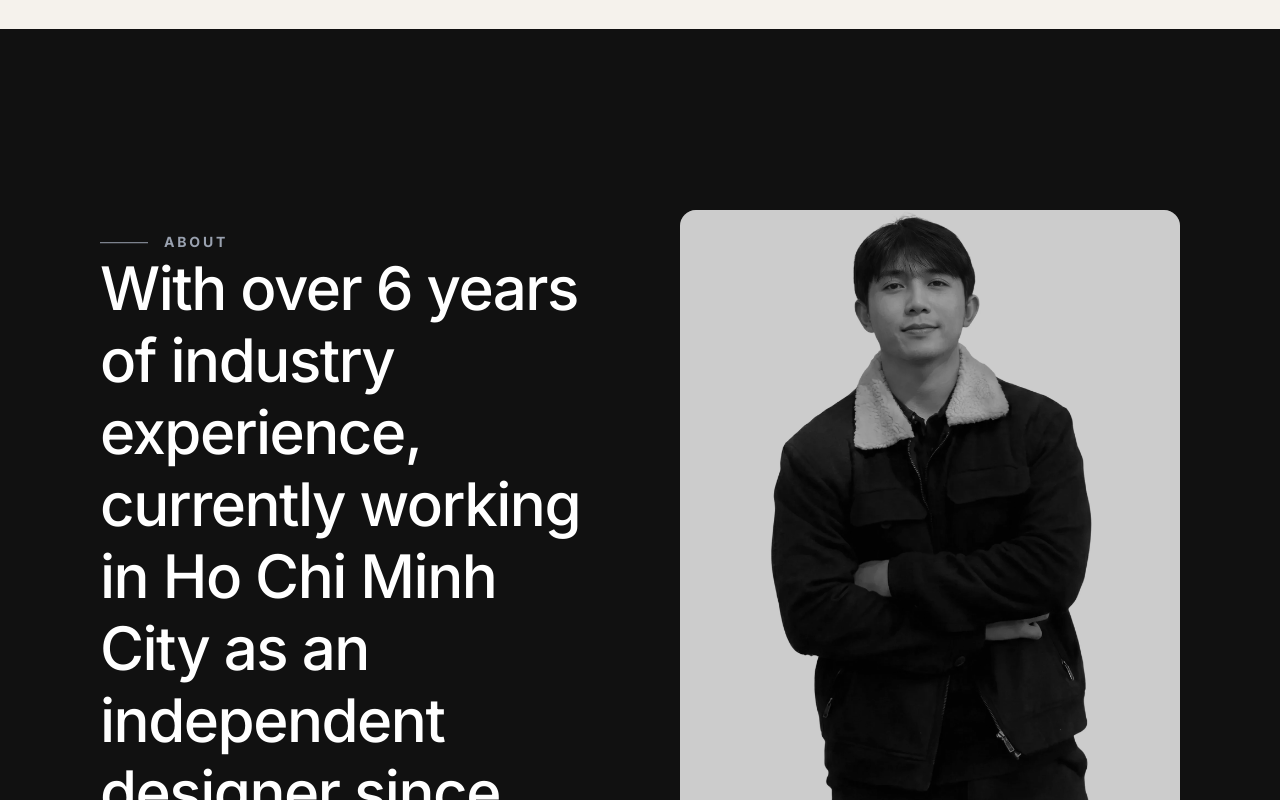
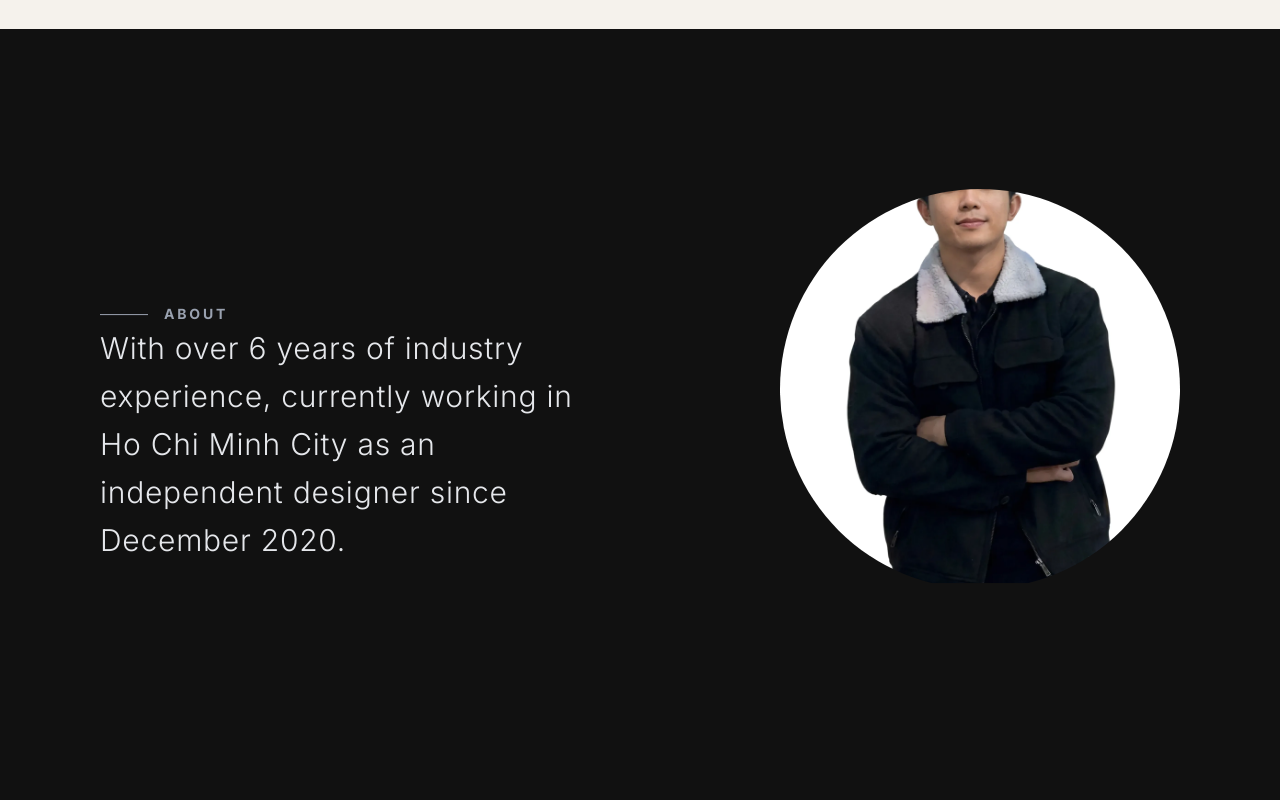
Before and after one commit to lxhoi/hoiest, a Next.js app: page /en in a window 1280 px wide. Shown: the part 2400-3200 px from the top of the page. Built offline with nearby package versions, Linux system fonts and the light colour scheme.

Commit message:
style: update about section font size and image styling

```diff
--- a/src/components/AboutAwwward.tsx
+++ b/src/components/AboutAwwward.tsx
@@ -34,16 +34,15 @@ export default function AboutAwwward() {
               <span className="w-12 h-[1px] bg-gray-400"></span>
               {tAbout('title')}
             </h2>
-            <p className="text-3xl md:text-5xl lg:text-6xl font-medium leading-[1.2] tracking-tight">
+            <p className="text-xl md:text-2xl lg:text-3xl font-light leading-[1.6] tracking-wide text-gray-200 max-w-xl">
               {tAbout('text')}
             </p>
           </motion.div>
 
           <div className="w-full md:w-1/2 flex justify-center md:justify-end relative">
-            <div className="relative w-full max-w-[500px] aspect-[4/5] overflow-hidden rounded-2xl group">
-              <div className="absolute inset-0 bg-black/20 z-10 group-hover:bg-transparent transition-colors duration-700"></div>
+            <div className="relative w-full max-w-[400px] aspect-square overflow-hidden rounded-full">
               <motion.div
-                style={{ y: yImage, scale: 1.1 }}
+                style={{ y: yImage, scale: 1.15 }}
                 className="w-full h-full"
               >
                 <Image
@@ -51,7 +50,7 @@ export default function AboutAwwward() {
                   alt="HOIEST Profile"
                   fill
                   unoptimized
-                  className="object-cover grayscale group-hover:grayscale-0 transition-all duration-700"
+                  className="object-cover"
                 />
               </motion.div>
             </div>
```
